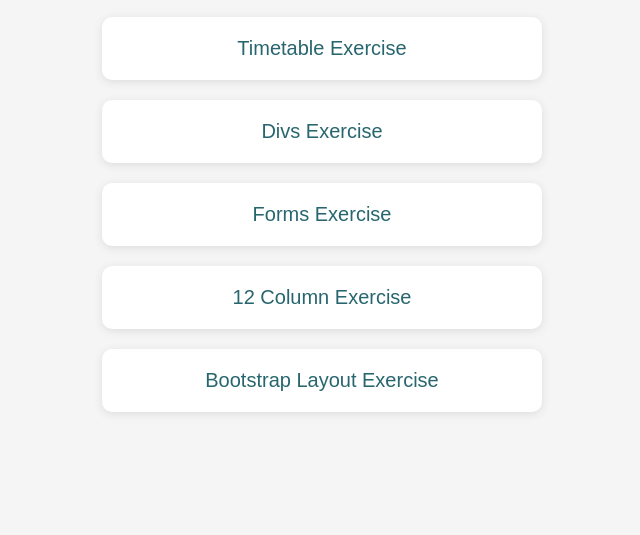
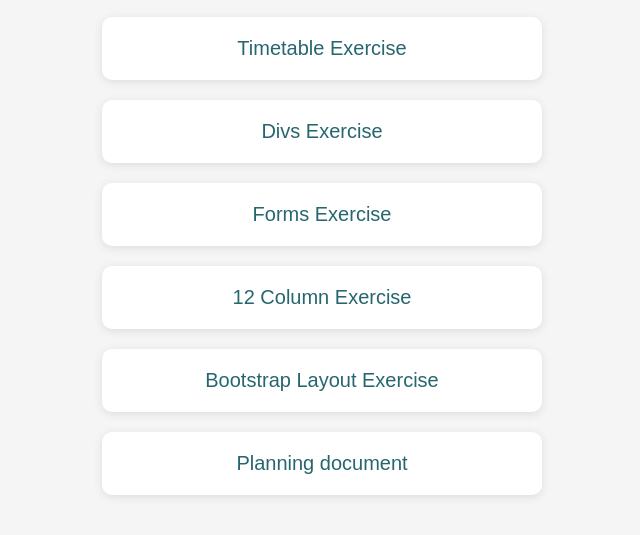
Before and after one commit to mariela8/Assignments, a plain HTML site: page index.html in a window 1280 px wide. Shown: the part 159-694 px from the top of the page, without its empty margins (318-958 px from the left). Drawn offline with Linux system fonts and the light colour scheme.

Commit message:
Add link to Planning document in index.html

```diff
--- a/index.html
+++ b/index.html
@@ -73,6 +73,11 @@
             Bootstrap Layout Exercise
         </a>
     </div>
+    <div class="assignment">
+        <a href="Planning document - Burger Website.pdf">
+            Planning document
+        </a>
+    </div>
 
 </body>
 </html>
```
